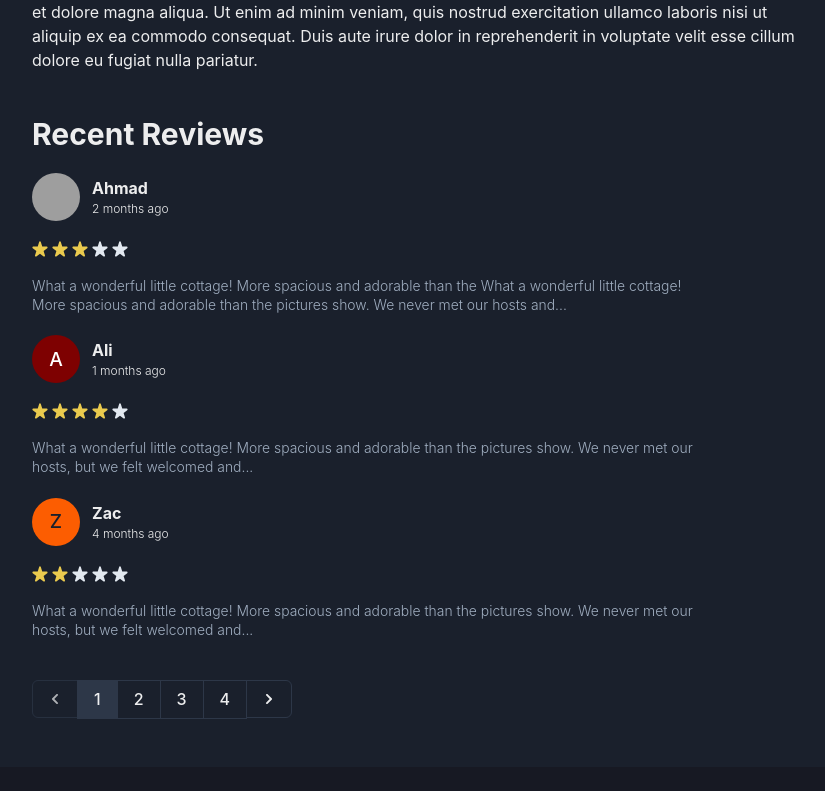
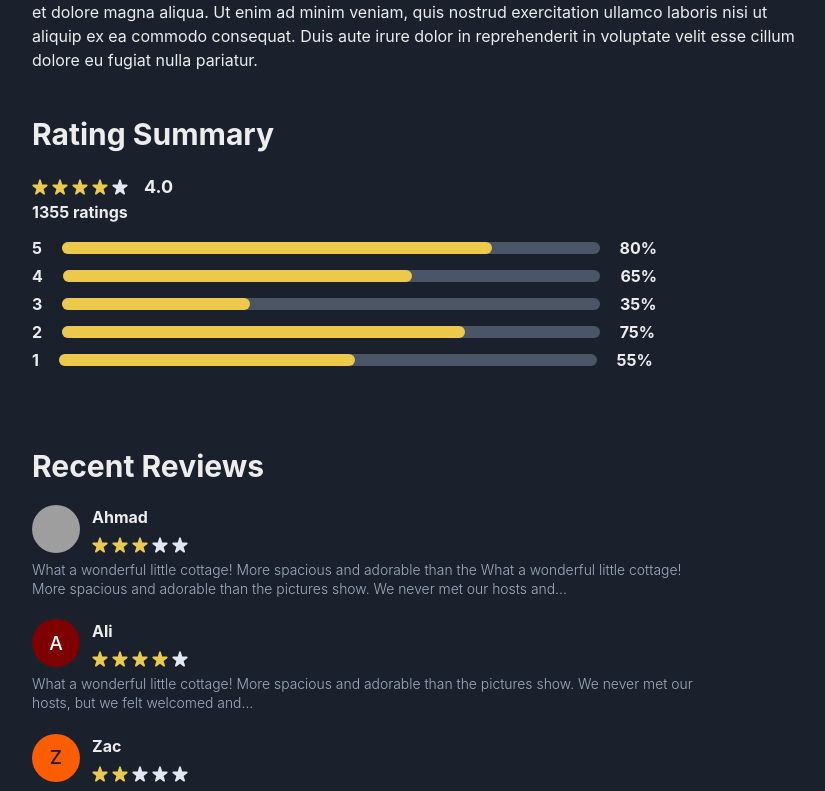
Before and after one commit to MA-Ahmad/educative, a Next.js app: page /course/react_js in a window 1280 px wide. Shown: the part 1228-2019 px from the top of the page, without its empty margins (16-841 px from the left). Built offline with nearby package versions, Linux system fonts and the light colour scheme; grey boxes are pictures that could not be loaded.

Commit message:
Chore: Update review section

```diff
--- a/components/CourseDetail/Main.jsx
+++ b/components/CourseDetail/Main.jsx
@@ -13,6 +13,7 @@ import FeaturesSection from './FeaturesSection'
 import SkillsSection from './SkillsSection'
 import OverviewSection from './OverviewSection'
 import ReviewsSection from './ReviewSection'
+import { reviewData, ratingSummary } from '../../data/courses'
 
 const Main = () => {
   return (
@@ -24,7 +25,7 @@ const Main = () => {
         <FeaturesSection />
         <SkillsSection />
         <OverviewSection />
-        <ReviewsSection />
+        <ReviewsSection reviewData={reviewData} ratingSummary={ratingSummary} />
       </Stack>
     </Box>
   )
--- a/components/CourseDetail/ReviewSection.jsx
+++ b/components/CourseDetail/ReviewSection.jsx
@@ -10,60 +10,83 @@ import {
 } from '@chakra-ui/react'
 import Pagination from './Pagination'
 
-const reviewData = [
-  {
-    avatarSrc:
-      'https://s.gravatar.com/avatar/4f9135f54df98fe894a9f9979d600a87?s=80',
-    review: `What a wonderful little cottage! More spacious and adorable than the What a wonderful little cottage! More spacious and adorable than the
-            pictures show. We never met our hosts and...`,
-    stars: 3,
-    userName: 'Ahmad',
-    dateTime: '2 months ago',
-  },
-  {
-    avatarSrc: '',
-    review: `What a wonderful little cottage! More spacious and adorable than the
-            pictures show. We never met our hosts, but we felt welcomed and...`,
-    stars: 4,
-    userName: 'Ali',
-    dateTime: '1 months ago',
-  },
-  {
-    avatarSrc: '',
-    review: `What a wonderful little cottage! More spacious and adorable than the
-            pictures show. We never met our hosts, but we felt welcomed and...`,
-    stars: 2,
-    userName: 'Zac',
-    dateTime: '4 months ago',
-  },
-]
+const SimpleReview = ({ reviewData, ratingSummary }) => {
+  return (
+    <>
+      <Box mb={8}>
+        <chakra.h1 fontSize="3xl" fontWeight="bold" mb={4}>
+          Rating Summary
+        </chakra.h1>
+        <Stack spacing={3}>
+          <Box>
+            <HStack spacing={3}>
+              <Flex alignItems="center" justify="start">
+                {Array.from(Array(4).keys()).map((id) => {
+                  return <Star key={id} fillColor="#EACA4E" />
+                })}
+                {Array.from(Array(5 - 4).keys()).map((id) => {
+                  return <Star key={id} fillColor="#e2e8f0" />
+                })}
+              </Flex>
+              <Text fontWeight="bold" fontSize="lg">
+                4.0
+              </Text>
+            </HStack>
+            <Text fontWeight="bold" fontSize="md">
+              1355 ratings
+            </Text>
+          </Box>
 
-const Reviews = () => {
+          <Stack direction="column" spacing={1}>
+            {ratingSummary.map((data) => {
               return (
+                <HStack key={data.id} spacing={5}>
+                  <Text fontWeight="bold" fontSize="md">
+                    {data.rating}
+                  </Text>
+                  <Box w={{ base: '100%', md: '70%' }}>
+                    <Box
+                      w="100%"
+                      bg={useColorModeValue('gray.300', 'gray.600')}
+                      rounded="md"
+                    >
+                      <Box
+                        w={data.percentage}
+                        h={3}
+                        bg="yellow.400"
+                        rounded="md"
+                      ></Box>
+                    </Box>
+                  </Box>
+                  <Text fontWeight="bold" fontSize="md">
+                    {data.percentage}
+                  </Text>
+                </HStack>
+              )
+            })}
+          </Stack>
+        </Stack>
+      </Box>
+
       <Box>
         <chakra.h1 fontSize="3xl" fontWeight="bold" mb={4}>
           Recent Reviews
         </chakra.h1>
-      <Stack direction="column" spacing={5} my={4}>
+        <Stack direction="column" spacing={5}>
           {reviewData.map((review, index) => {
             return (
-            <Stack key={index} direction="column" maxW="2xl">
-              <HStack spacing={3}>
+              <Box key={index} maxW="2xl">
+                <HStack spacing={3} mb={2}>
                   <Avatar
                     size="md"
                     name={review.userName}
                     src={review.avatarSrc}
                   />
-                <Flex direction="column">
+                  <Stack direction="column" spacing={2}>
                     <Text fontWeight="bold" fontSize="md">
                       {review.userName}
                     </Text>
-                  <Text fontWeight="light" fontSize="xs">
-                    {review.dateTime}
-                  </Text>
-                </Flex>
-              </HStack>
-              <Flex my={3} alignItems="center" justify="start">
+                    <Flex alignItems="center" justify="start">
                       {Array.from(Array(review.stars).keys()).map((id) => {
                         return <Star key={id} fillColor="#EACA4E" />
                       })}
@@ -71,6 +94,8 @@ const Reviews = () => {
                         return <Star key={id} fillColor="#e2e8f0" />
                       })}
                     </Flex>
+                  </Stack>
+                </HStack>
                 <Text
                   color={useColorModeValue('gray.700', 'gray.400')}
                   fontSize="0.87rem"
@@ -80,12 +105,13 @@ const Reviews = () => {
                 >
                   {review.review}
                 </Text>
-            </Stack>
+              </Box>
             )
           })}
         </Stack>
+      </Box>
       <Pagination />
-    </Box>
+    </>
   )
 }
 
@@ -106,4 +132,4 @@ const Star = ({ fillColor }) => {
   )
 }
 
-export default Reviews
+export default SimpleReview
--- /dev/null
+++ b/data/courses.js
@@ -0,0 +1,35 @@
+export const reviewData = [
+  {
+    avatarSrc:
+      'https://s.gravatar.com/avatar/4f9135f54df98fe894a9f9979d600a87?s=80',
+    review: `What a wonderful little cottage! More spacious and adorable than the What a wonderful little cottage! More spacious and adorable than the
+            pictures show. We never met our hosts and...`,
+    stars: 3,
+    userName: 'Ahmad',
+    dateTime: '2 months ago',
+  },
+  {
+    avatarSrc: '',
+    review: `What a wonderful little cottage! More spacious and adorable than the
+            pictures show. We never met our hosts, but we felt welcomed and...`,
+    stars: 4,
+    userName: 'Ali',
+    dateTime: '1 months ago',
+  },
+  {
+    avatarSrc: '',
+    review: `What a wonderful little cottage! More spacious and adorable than the
+            pictures show. We never met our hosts, but we felt welcomed and...`,
+    stars: 2,
+    userName: 'Zac',
+    dateTime: '4 months ago',
+  },
+]
+
+export const ratingSummary = [
+  { id: 1, rating: 5, percentage: '80%' },
+  { id: 2, rating: 4, percentage: '65%' },
+  { id: 3, rating: 3, percentage: '35%' },
+  { id: 4, rating: 2, percentage: '75%' },
+  { id: 5, rating: 1, percentage: '55%' },
+]
```
Lines whose indentation alone changed are shown as unchanged.
